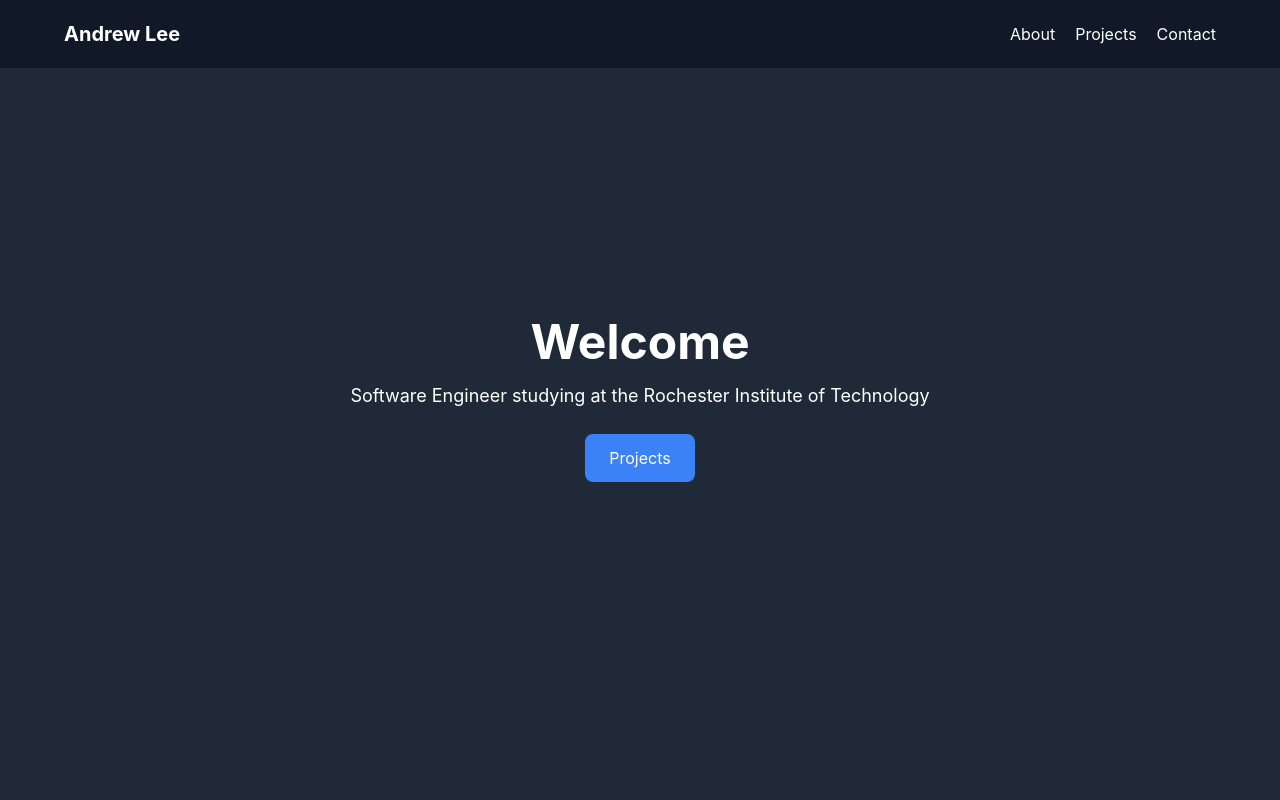
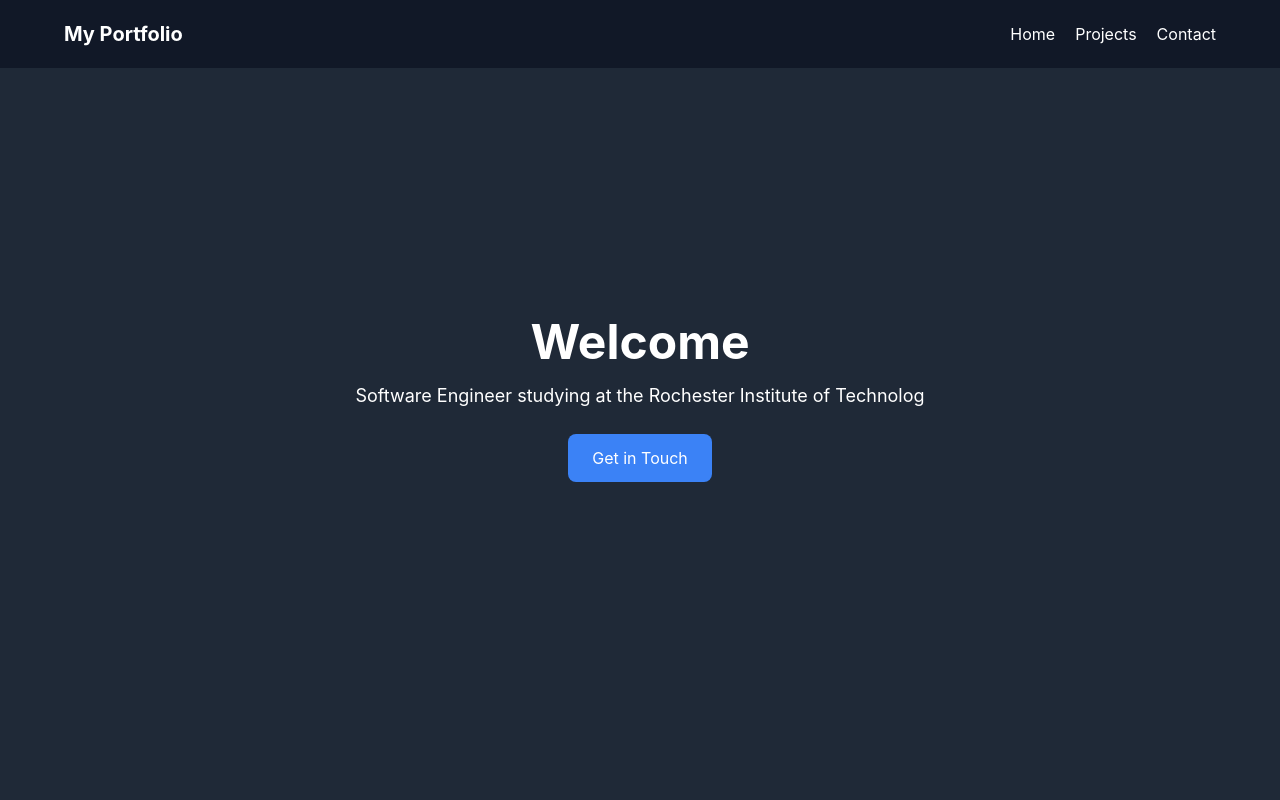
Before and after one commit to Andrewlee23/personal-website, a React (Create React App) app in the folder websitev1/: page / in a window 1280 px wide. Shown: the top 800 px of the page. Built offline with nearby package versions, Linux system fonts and the light colour scheme.

Commit message:
found out how to make everything scoll lmao, fixed contact routing

```diff
--- a/websitev1/src/Components/Header.jsx
+++ b/websitev1/src/Components/Header.jsx
@@ -1,13 +1,27 @@
-function Header() {
+function Header({ scrollToSection, homeRef, projectsRef, contactRef }) {
     return (
       <header className="w-full p-5 fixed top-0 bg-gray-900 text-white">
         <div className="max-w-6xl mx-auto flex justify-between items-center">
-          <h1 className="text-xl font-bold">Andrew Lee</h1>
+          <h1 className="text-xl font-bold cursor-pointer" onClick={() => scrollToSection(homeRef)}>
+            My Portfolio
+          </h1>
           <nav>
             <ul className="flex space-x-5">
-              <li><a href="#about" className="hover:text-gray-400">About</a></li>
-              <li><a href="#projects" className="hover:text-gray-400">Projects</a></li>
-              <li><a href="#contact" className="hover:text-gray-400">Contact</a></li>
+              <li>
+                <button onClick={() => scrollToSection(homeRef)} className="hover:text-gray-400">
+                  Home
+                </button>
+              </li>
+              <li>
+                <button onClick={() => scrollToSection(projectsRef)} className="hover:text-gray-400">
+                  Projects
+                </button>
+              </li>
+              <li>
+                <button onClick={() => scrollToSection(contactRef)} className="hover:text-gray-400">
+                  Contact
+                </button>
+              </li>
             </ul>
           </nav>
         </div>
--- a/websitev1/src/Components/Hero.jsx
+++ b/websitev1/src/Components/Hero.jsx
@@ -1,11 +1,14 @@
-function Hero() {
+function Hero({ scrollToSection, contactRef }) {
     return (
       <section className="h-screen flex flex-col justify-center items-center bg-gray-800 text-white text-center">
         <h1 className="text-5xl font-bold">Welcome</h1>
-        <p className="text-lg mt-4">Software Engineer studying at the Rochester Institute of Technology</p>
-        <a href="#projects" className="mt-6 px-6 py-3 bg-blue-500 rounded-lg text-white hover:bg-blue-600">
-          Projects
-        </a>
+        <p className="text-lg mt-4">Software Engineer studying at the Rochester Institute of Technolog</p>
+        <button
+          onClick={() => scrollToSection(contactRef)}
+          className="mt-6 px-6 py-3 bg-blue-500 rounded-lg text-white hover:bg-blue-600"
+        >
+          Get in Touch
+        </button>
       </section>
     );
   }
--- a/websitev1/src/index.css
+++ b/websitev1/src/index.css
@@ -14,3 +14,6 @@ code {
   font-family: source-code-pro, Menlo, Monaco, Consolas, 'Courier New',
     monospace;
 }
+html {
+  scroll-behavior: smooth;
+}
--- a/websitev1/src/pages/Home.jsx
+++ b/websitev1/src/pages/Home.jsx
@@ -1,15 +1,30 @@
+import { useRef } from "react";
 import Header from "../Components/Header";
 import Hero from "../Components/Hero";
 import Projects from "../Components/Projects";
 import Contact from "../Components/Contact";
 
 function Home() {
+  const homeRef = useRef(null);
+  const projectsRef = useRef(null);
+  const contactRef = useRef(null);
+
+  const scrollToSection = (ref) => {
+    ref.current?.scrollIntoView({ behavior: "smooth" });
+  };
+
   return (
     <>
-      <Header />
-      <Hero />
-      <Projects />
-      <Contact />
+      <Header scrollToSection={scrollToSection} homeRef={homeRef} projectsRef={projectsRef} contactRef={contactRef} />
+      <div ref={homeRef}>
+        <Hero scrollToSection={scrollToSection} contactRef={contactRef} />
+      </div>
+      <div ref={projectsRef}>
+        <Projects />
+      </div>
+      <div ref={contactRef}>
+        <Contact />
+      </div>
     </>
   );
 }
```
